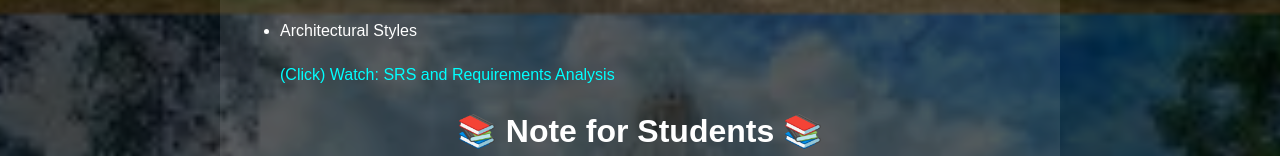
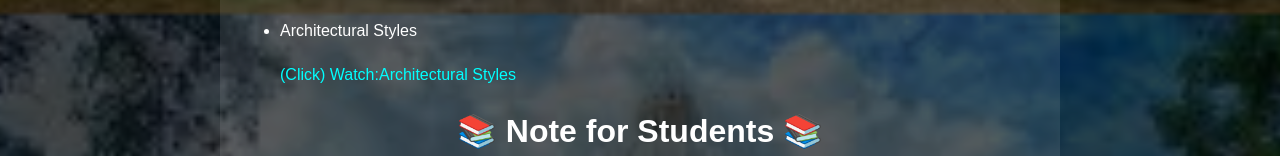
Before and after one commit to murugan2024FSD/Revision-CCS356---Object-Oriented-Software-Engineering-, a plain HTML site: page index.html in a window 1280 px wide. Shown: the part 786-942 px from the top of the page. Drawn offline with Linux system fonts and the light colour scheme.

Commit message:
Update index.html

```diff
--- a/index.html
+++ b/index.html
@@ -85,7 +85,7 @@
       <ul>
         <li> Architectural Styles </li>
        <p><a href="https://youtu.be/_SYZlt_2kbM?si=sRb-m7kQm1PMTAFT" target="_blank">
-        (Click) Watch: SRS and Requirements Analysis
+        (Click) Watch:Architectural Styles
         </a> </p>
 
       </ul>
```
